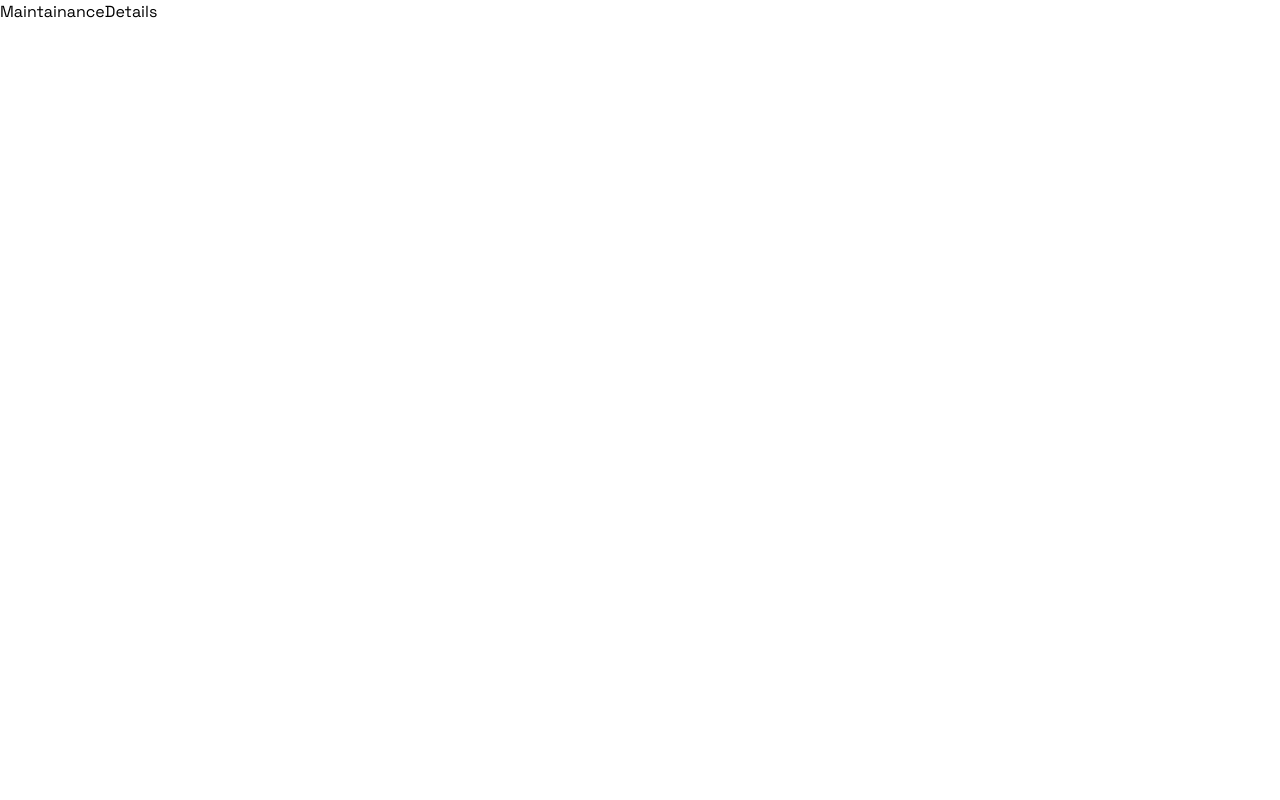
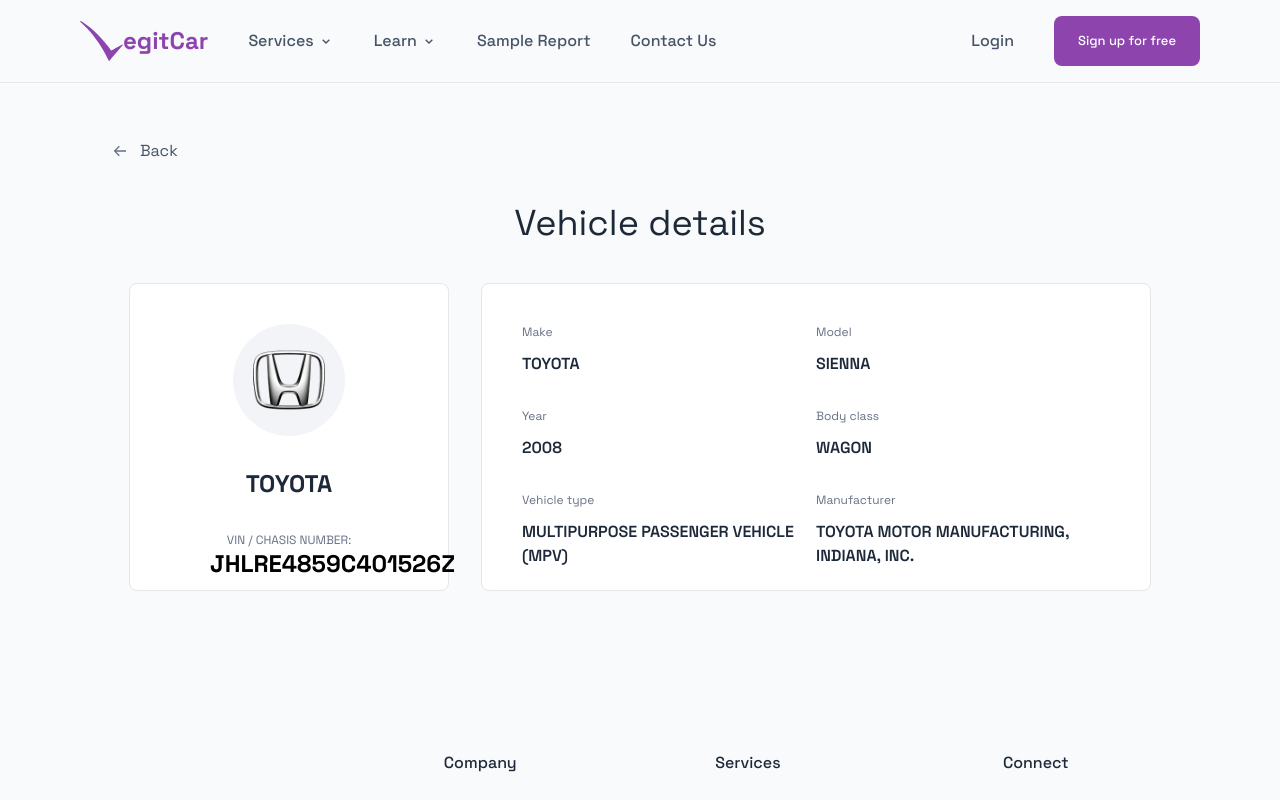
Before and after one commit to ntamiegbe/legit-car, a React (Create React App) app: page /maintainanceDetails in a window 1280 px wide. Shown: the top 800 px of the page. Built offline with nearby package versions, Linux system fonts and the light colour scheme.

Commit message:
Commit: Finished car maintainance details page

```diff
--- a/src/Pages/Maintainance.jsx
+++ b/src/Pages/Maintainance.jsx
@@ -1,7 +1,7 @@
 import Navbar from '../Sections/Navbar'
 import Footer from '../Sections/Footer'
+import { useNavigate } from 'react-router-dom'
 import { AiOutlineQuestionCircle } from 'react-icons/ai'
-import { useNavigate } from 'react-router-dom'
 
 const Maintainance = () => {
 
@@ -10,11 +10,11 @@ const Maintainance = () => {
   return (
     <section className='bg-white'>
       <Navbar />
-      <div className="px-8 flex flex-col items-center justify-center p-16">
+      <div className="px-8 flex flex-col items-center justify-center py-16 bg-[#F9FAFB]">
         <h2 className='text-center text-[#1D2939] text-4xl mb-8'>Let’s handle your maintenance</h2>
-        <p className='text-center text-[#475467]'>Lorem ipsum dolor sit amet, consectetur adipiscing elit. Ut viverra arcu platea suspendisse mi.</p>
+        <p className='text-center text-[#475467] mb-10'>Lorem ipsum dolor sit amet, consectetur adipiscing elit. Ut viverra arcu platea suspendisse mi.</p>
 
-        <div className="mt-4 w-[370px]">
+        <div className="mt-4 w-[370px] pb-8">
           <h1 className='text-start mb-3 text-[#1D2939] font-medium'>VIN / Chasis number</h1>
           <div className="border border-[#D0D5DD] rounded-[8px] bg-white mb-5">
             <input type="text" className='px-5 py-3 rounded-[8px] focus:border-transparent focus:outline-none' placeholder='Enter 17 digits number' />
--- a/src/Pages/MaintainanceDetails.jsx
+++ b/src/Pages/MaintainanceDetails.jsx
@@ -1,9 +1,62 @@
-import React from 'react'
+import Navbar from '../Sections/Navbar'
+import Footer from '../Sections/Footer'
+import { useNavigate } from 'react-router-dom'
+import { BiArrowBack } from 'react-icons/bi'
+import Toyota from '../Assets/Toyota.png'
 
 const MaintainanceDetails = () => {
-  return (
-    <div>MaintainanceDetails</div>
-  )
+
+    const navigate = useNavigate()
+
+    return (
+        <section className='bg-[#F9FAFB]'>
+            <Navbar />
+            <div className="px-8 md:px-28 py-14 max-w-[95rem] mx-auto">
+                <div className="flex items-center space-x-3 cursor-pointer mb-10" onClick={() => navigate("/")}>
+                    <BiArrowBack className='text-[#667085]' />
+                    <p className='text-[#475467]'>Back</p>
+                </div>
+                <h2 className='text-[#1D2939] text-center text-4xl mb-10'>Vehicle details</h2>
+                <div className="md:flex justify-center items-center md:space-x-8">
+                    <div className="border w-full md:w-[320px] md:h-[308px] px-20 py-10 bg-white text-center mb-10 rounded-lg">
+                        <div className="bg-[#F2F4F7] rounded-full mx-auto mb-8 p-5 h-28 w-28">
+                            <img src={Toyota} className='object-contain' />
+                        </div>
+                        <h3 className='text-2xl font-bold text-[#1D2939] mb-8'>TOYOTA</h3>
+                        <p className='text-[#667085] text-xs font-normal'>VIN / CHASIS NUMBER:</p>
+                        <p className='font-bold text-2xl'>JHLRE4859C401526Z</p>
+                    </div>
+                    <div className="border w-full md:w-[670px] md:h-[308px] px-10 py-10 bg-white mb-10 rounded-lg md:flex md:flex-wrap">
+                        <div className="mb-8 w-full md:w-1/2">
+                            <p className='text-[#667085] text-xs font-normal mb-3'>Make</p>
+                            <p className='text-base text-[#1D2939] font-semibold uppercase'>TOYOTA</p>
+                        </div>
+                        <div className="mb-8 w-full md:w-1/2">
+                            <p className='text-[#667085] text-xs font-normal mb-3'>Model</p>
+                            <p className='text-base text-[#1D2939] font-semibold uppercase'>SIENNA</p>
+                        </div>
+                        <div className="mb-8 w-full md:w-1/2">
+                            <p className='text-[#667085] text-xs font-normal mb-3'>Year</p>
+                            <p className='text-base text-[#1D2939] font-semibold uppercase'>2008</p>
+                        </div>
+                        <div className="mb-8 w-full md:w-1/2">
+                            <p className='text-[#667085] text-xs font-normal mb-3'>Body class</p>
+                            <p className='text-base text-[#1D2939] font-semibold uppercase'>WAGON</p>
+                        </div>
+                        <div className="mb-8 w-full md:w-1/2">
+                            <p className='text-[#667085] text-xs font-normal mb-3'>Vehicle type</p>
+                            <p className='text-base text-[#1D2939] font-semibold uppercase'>MULTIPURPOSE PASSENGER VEHICLE (MPV)</p>
+                        </div>
+                        <div className="mb-8 w-full md:w-1/2">
+                            <p className='text-[#667085] text-xs font-normal mb-3'>Manufacturer</p>
+                            <p className='text-base text-[#1D2939] font-semibold uppercase'>TOYOTA MOTOR MANUFACTURING, INDIANA, INC.</p>
+                        </div>
+                    </div>
+                </div>
+            </div>
+            <Footer />
+        </section>
+    )
 }
 
 export default MaintainanceDetails
```
Also changed, not shown: src/Assets/Toyota.png (added).
